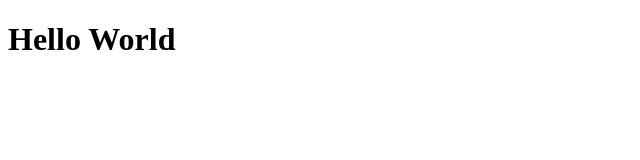
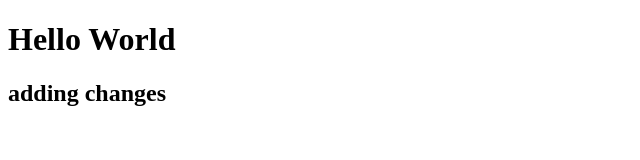
Before and after one commit to daniyal8/bootcamp-assignment, a plain HTML site: page index.html in a window 1280 px wide. Shown: the whole page, without its empty margins (0-640 px from the left). Drawn offline with Linux system fonts and the light colour scheme.

Commit message:
added changes

```diff
--- a/index.html
+++ b/index.html
@@ -5,5 +5,6 @@
 </head>
 <body>
     <h1>Hello World</h1>
+    <h2>adding changes</h2>
 </body>
 </html>
```
Also changed, not shown: 1 other file.
